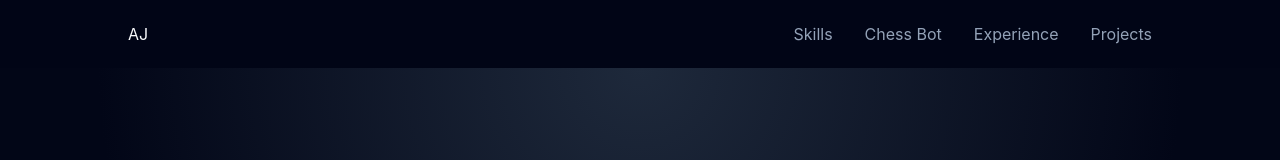
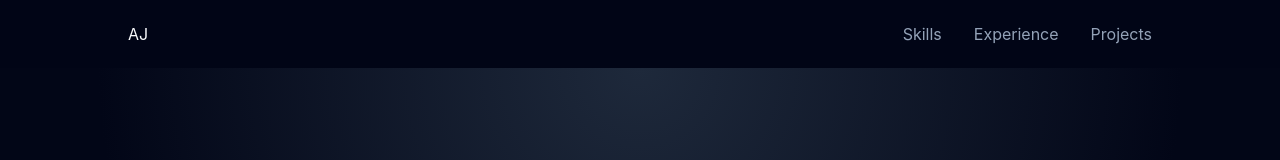
Before and after one commit to Achintya-Jaimini/achintya-jaimini.github.io, a React (Create React App) app: page / in a window 1280 px wide. Shown: the top 160 px of the page. Built offline with nearby package versions, Linux system fonts and the light colour scheme.

Commit message:
made changes

```diff
--- a/src/App.js
+++ b/src/App.js
@@ -528,7 +528,6 @@ const App = () => {
         <div className="nav-logo">AJ</div>
         <div className="nav-links">
           <a href="#skills">Skills</a>
-          <button className="nav-button" onClick={() => setChessOpen(true)} type="button">Chess Bot</button>
           <a href="#experience">Experience</a>
           <a href="#projects">Projects</a>
         </div>
```
